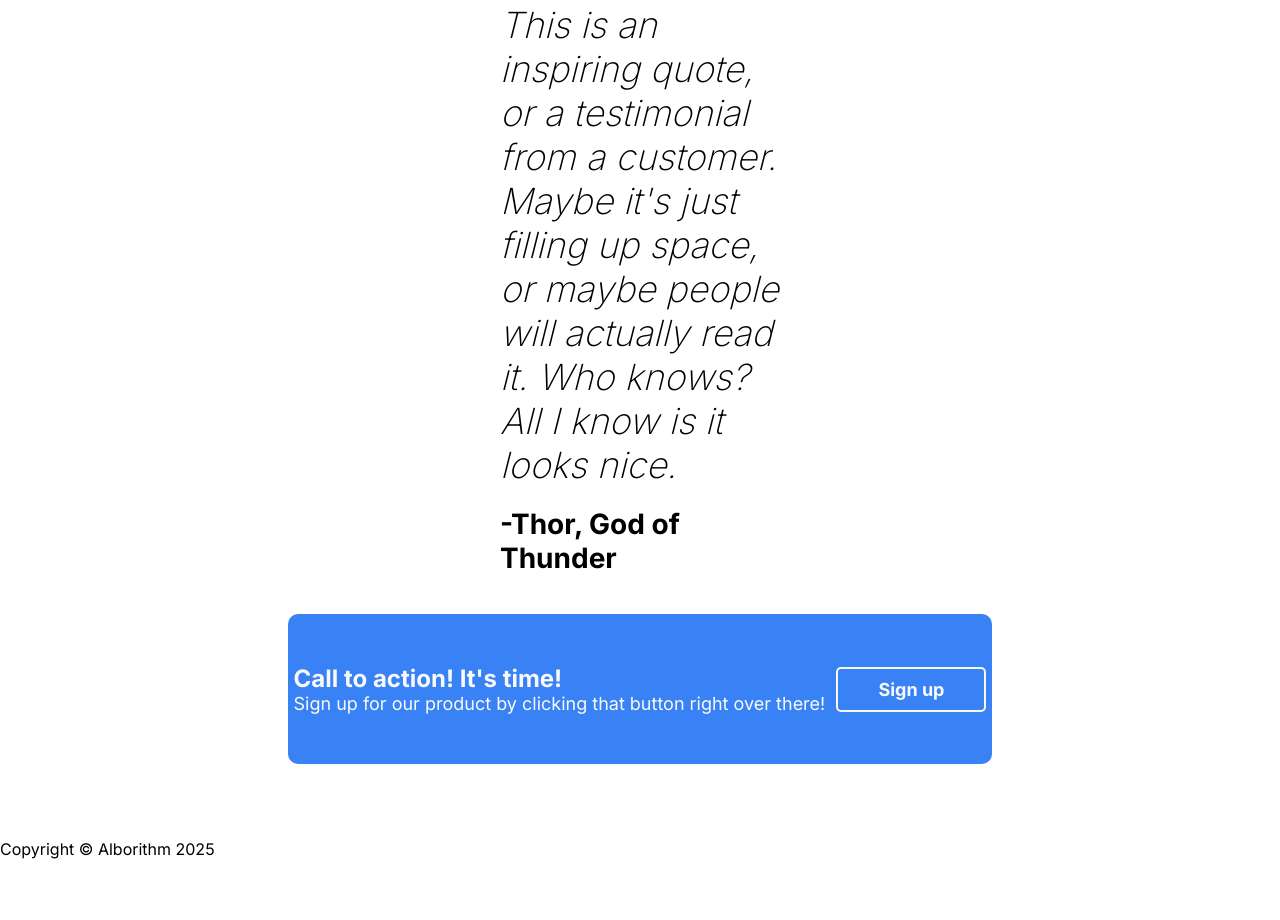
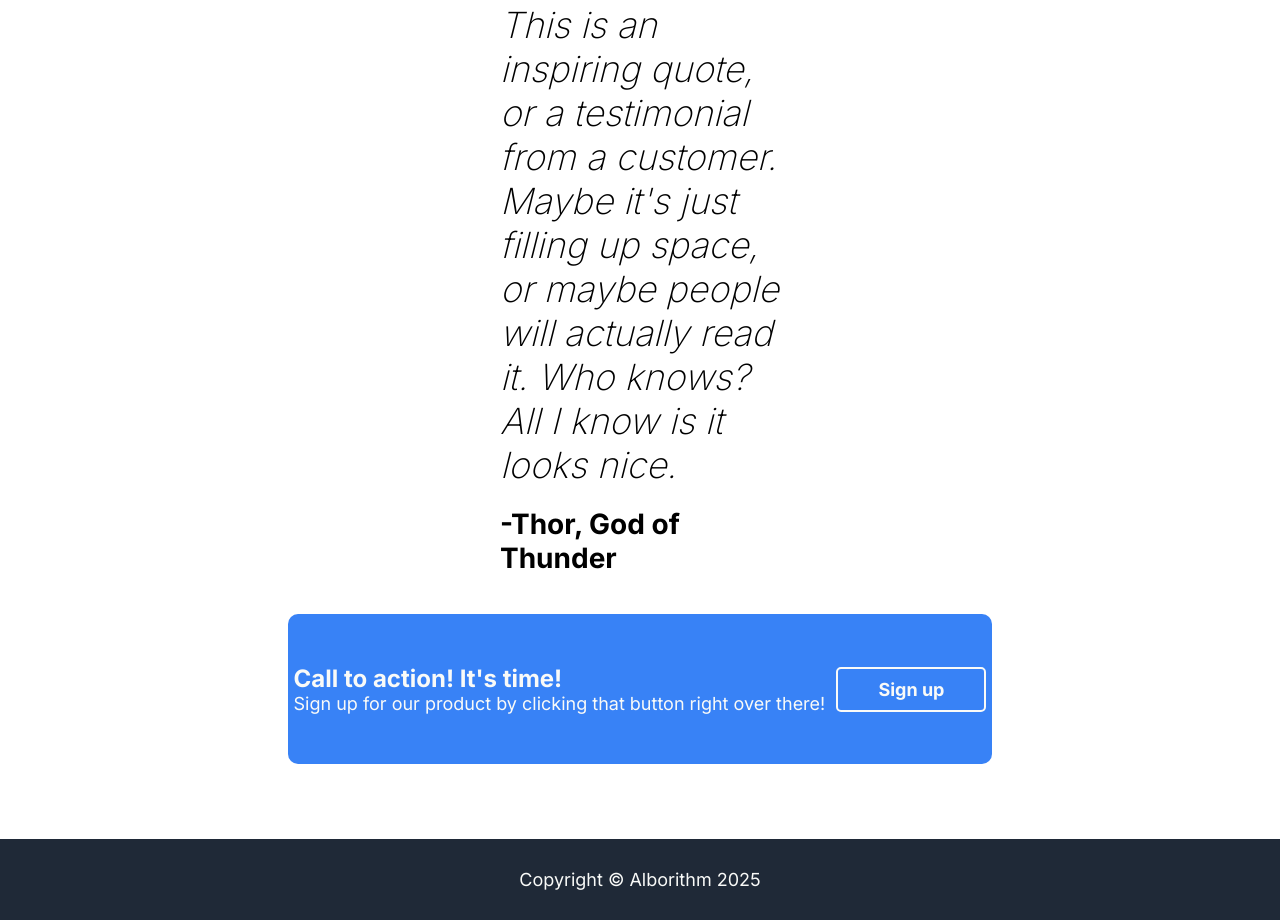
Before and after one commit to Alborithm/landing-page, a plain HTML site: page index.html in a window 1280 px wide. Shown: the part 1210-2130 px from the top of the page. Before the commit the page ends 2069 px from the top, so only its background shows below. Drawn offline with Linux system fonts and the light colour scheme.

Commit message:
Styled footer section

```diff
--- a/styles.css
+++ b/styles.css
@@ -190,3 +190,11 @@ a {
     font-weight: bold;
     padding: 10px 40px;
 }
+
+footer {
+    background-color: var(--dark-background-color);
+    color: var(--light-text-color);
+    text-align: center;
+    font-size: 18px;
+    padding: 30px;
+}
```
